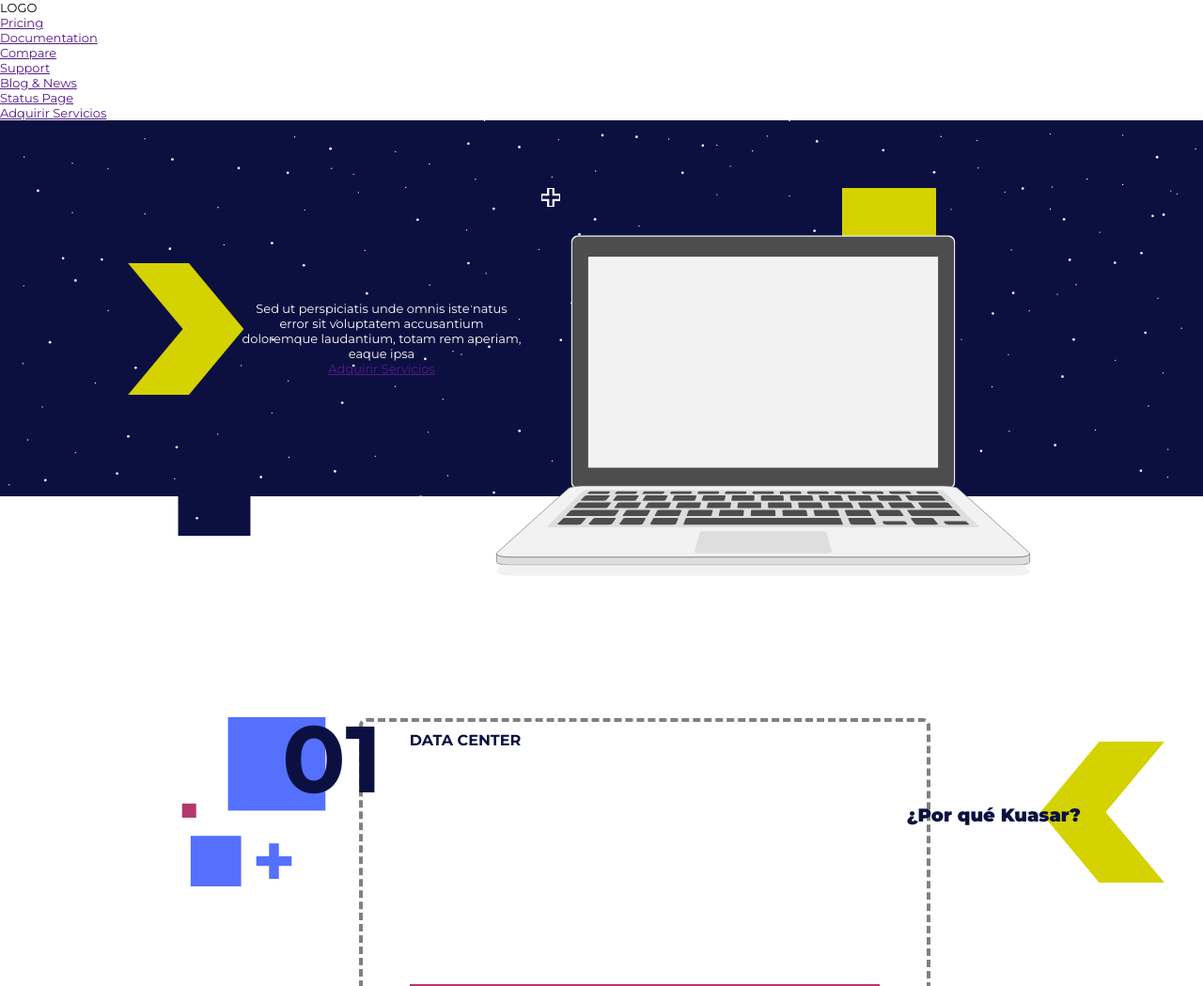
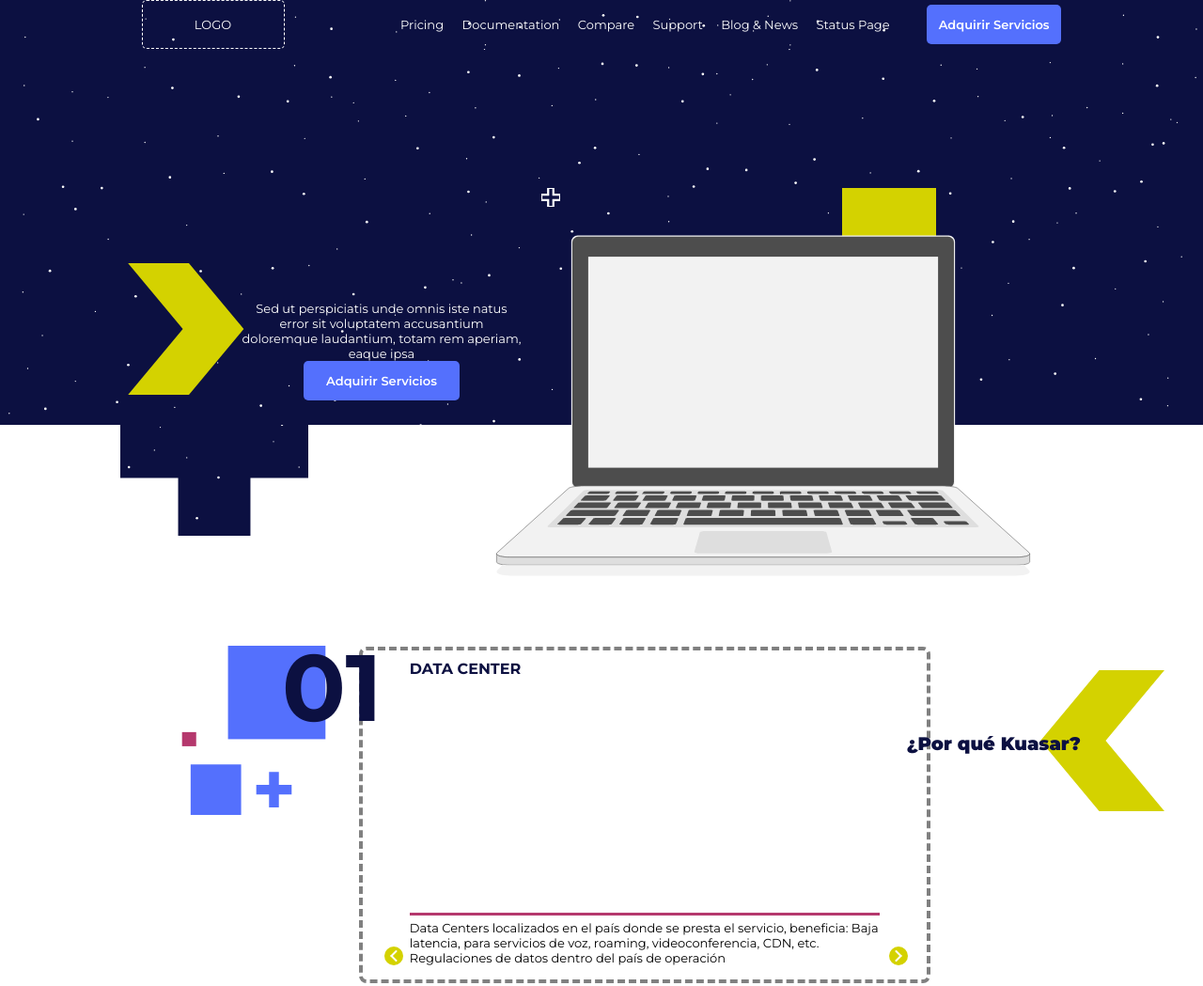
Before and after one commit to ANAGVIELMA/Kuasar, a plain HTML site: page index.html in a window 1280 px wide. Shown: the top 1049 px of the page at 94% size. Drawn offline with Linux system fonts and the light colour scheme; files whose address does not match are found by name.

Commit message:
Update style.css

```diff
--- a/CSS/style.css
+++ b/CSS/style.css
@@ -1,4 +1,4 @@
-@import "Kuasar/CSS/header.css";
+@import "/../CSS/header.css";
 @import "../CSS/footer.css";
 @import "/CSS/sec1.css";
 @import "/CSS/sec2.css";
```
